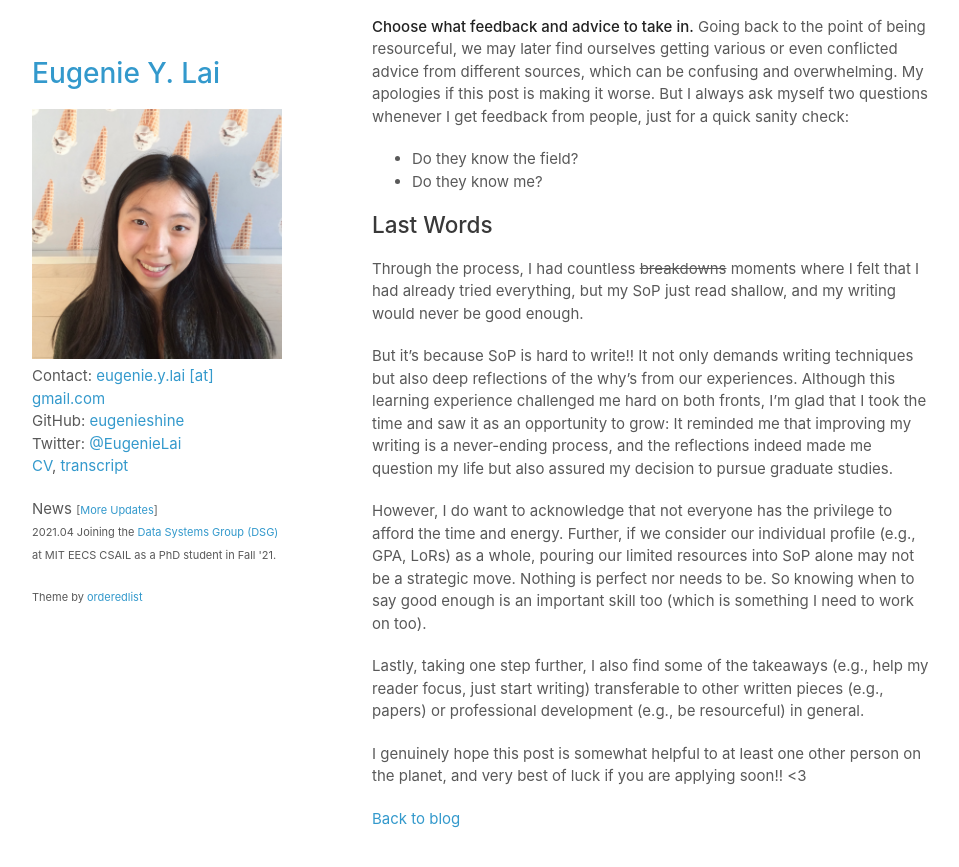
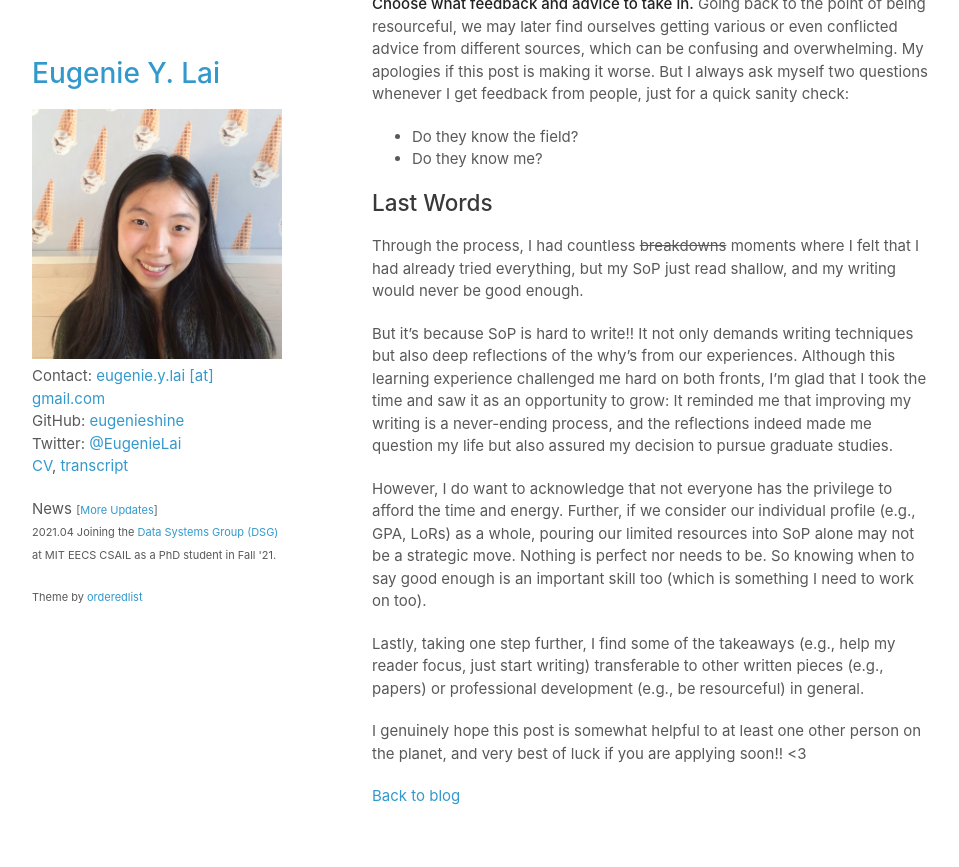
Before and after one commit to eugenielai/eugenielai.github.io, a Jekyll site: the page built from posts/another_annotated_sop.md, in a window 1280 px wide and 900 px high, scrolled down 5094 px. Shown: the top 867 px of the window, without its empty margins (158-1117 px from the left). Built offline with Jekyll 4.4.1, drawn with Linux system fonts in a browser that asks for light colours; a script that is not in the unit is left out; some of the changed text lies outside the part shown.

Commit message:
update anno example of sop

```diff
--- a/posts/another_annotated_sop.md
+++ b/posts/another_annotated_sop.md
@@ -108,7 +108,7 @@ But it’s because SoP is hard to write!! It not only demands writing techniques
 
 However, I do want to acknowledge that not everyone has the privilege to afford the time and energy. Further, if we consider our individual profile (e.g., GPA, LoRs) as a whole, pouring our limited resources into SoP alone may not be a strategic move. Nothing is perfect nor needs to be. So knowing when to say good enough is an important skill too (which is something I need to work on too).
 
-Lastly, taking one step further, I also find some of the takeaways (e.g., help my reader focus, just start writing) transferable to other written pieces (e.g., papers) or professional development (e.g., be resourceful) in general.
+Lastly, taking one step further, I find some of the takeaways (e.g., help my reader focus, just start writing) transferable to other written pieces (e.g., papers) or professional development (e.g., be resourceful) in general.
 
 I genuinely hope this post is somewhat helpful to at least one other person on the planet, and very best of luck if you are applying soon!! <3
 
```
Also changed, not shown: other parts of posts/another_annotated_sop.md (+1 -1 lines).
